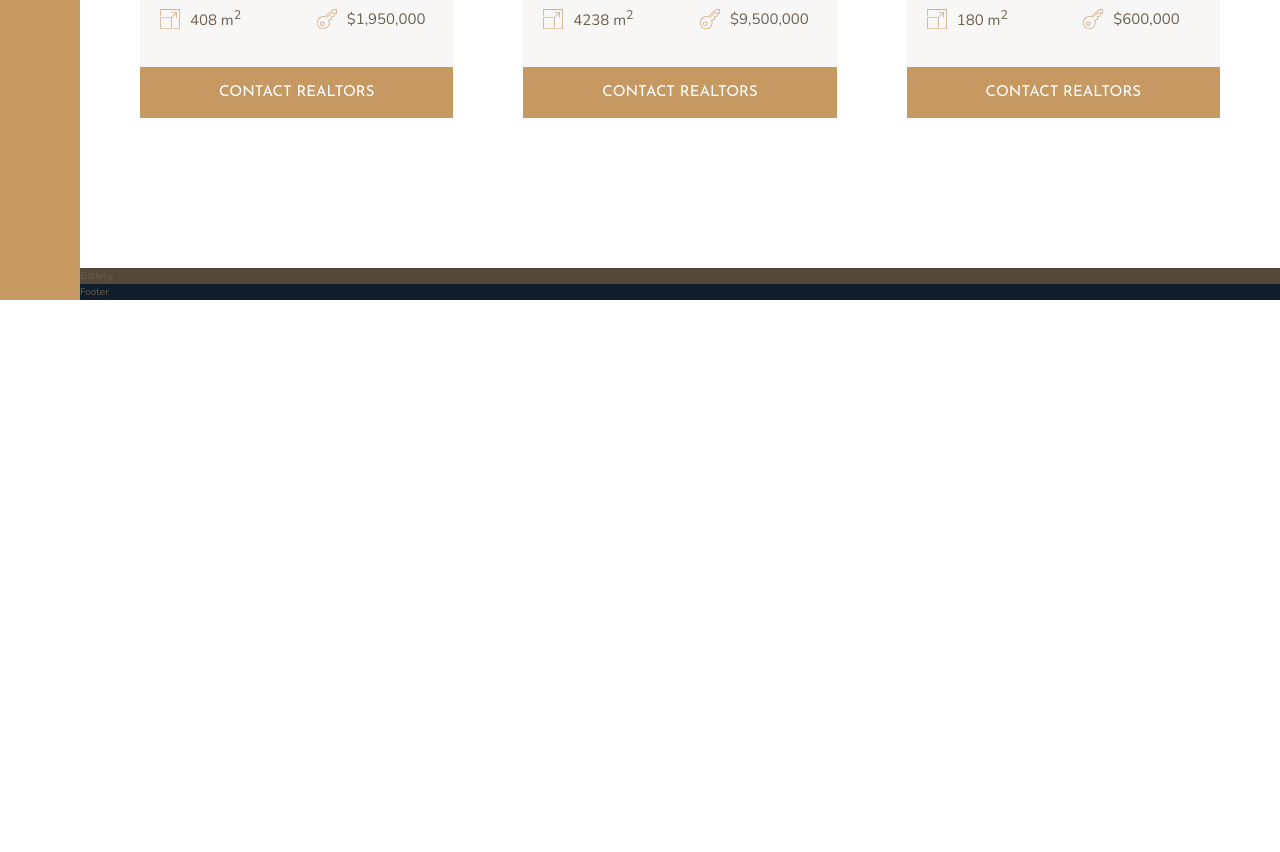
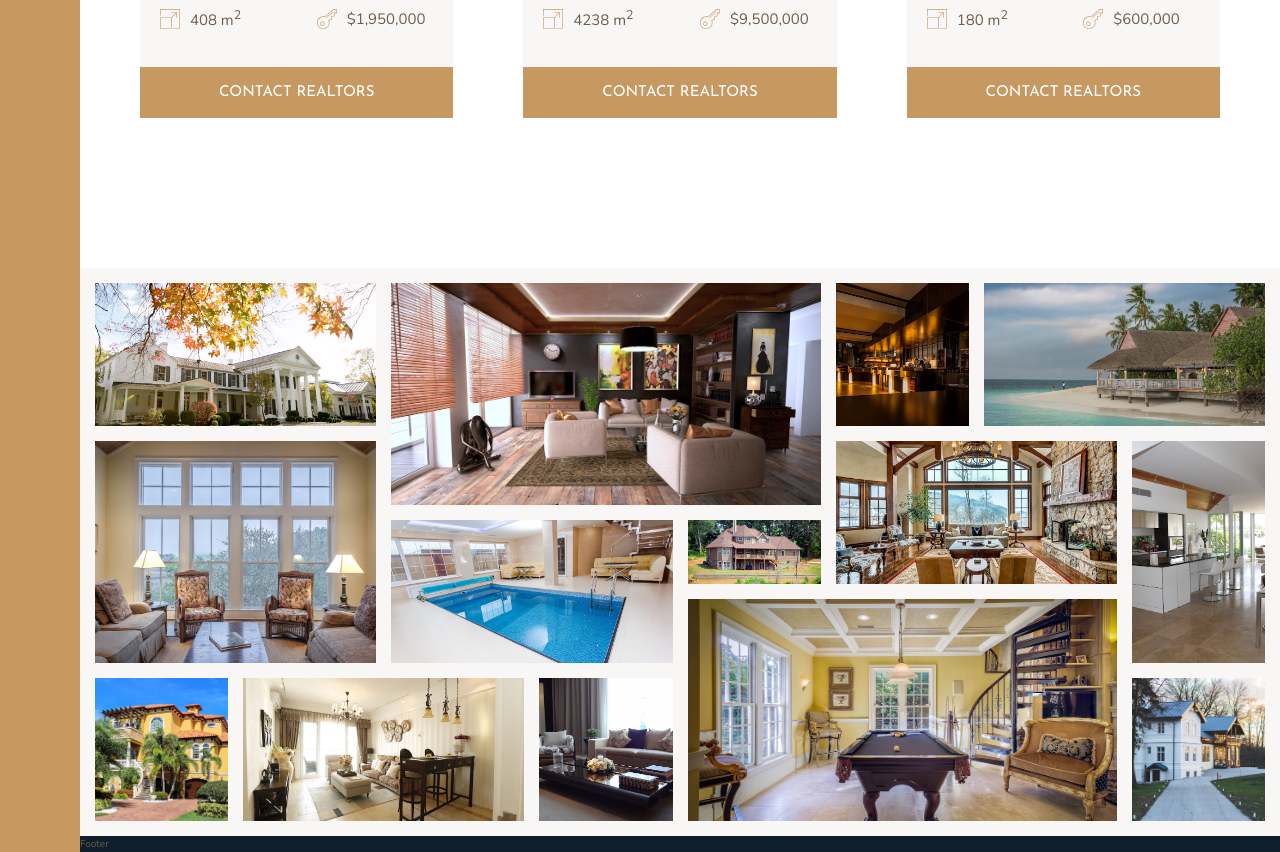
Before and after one commit to randeepkaur18/css-sass-grid, a website: page index.html in a window 1280 px wide. Shown: the part 2804-3656 px from the top of the page. Before the commit the page ends 3104 px from the top, so only its background shows below. Drawn offline with nearby package versions, Linux system fonts and the light colour scheme; files that its build step writes are made by us from their sources.

Commit message:
gallery section added

```diff
--- a/index.html
+++ b/index.html
@@ -307,7 +307,74 @@
       </div>
     </section>
 
-    <section class="gallery">Gallery</section>
+    <section class="gallery">
+    <!--
+        Emmet code
+        (figure.gallery__item.gallery__item--$>img.gallery__img[src="img/gal-$.jpeg"][alt="Gallery Image $"])*14
+    -->
+      <figure class="gallery__item gallery__item--1">
+        <img src="img/gal-1.jpeg" alt="Gallery Image 1" class="gallery__img" />
+      </figure>
+      <figure class="gallery__item gallery__item--2">
+        <img src="img/gal-2.jpeg" alt="Gallery Image 2" class="gallery__img" />
+      </figure>
+      <figure class="gallery__item gallery__item--3">
+        <img src="img/gal-3.jpeg" alt="Gallery Image 3" class="gallery__img" />
+      </figure>
+      <figure class="gallery__item gallery__item--4">
+        <img src="img/gal-4.jpeg" alt="Gallery Image 4" class="gallery__img" />
+      </figure>
+      <figure class="gallery__item gallery__item--5">
+        <img src="img/gal-5.jpeg" alt="Gallery Image 5" class="gallery__img" />
+      </figure>
+      <figure class="gallery__item gallery__item--6">
+        <img src="img/gal-6.jpeg" alt="Gallery Image 6" class="gallery__img" />
+      </figure>
+      <figure class="gallery__item gallery__item--7">
+        <img src="img/gal-7.jpeg" alt="Gallery Image 7" class="gallery__img" />
+      </figure>
+      <figure class="gallery__item gallery__item--8">
+        <img src="img/gal-8.jpeg" alt="Gallery Image 8" class="gallery__img" />
+      </figure>
+      <figure class="gallery__item gallery__item--9">
+        <img src="img/gal-9.jpeg" alt="Gallery Image 9" class="gallery__img" />
+      </figure>
+      <figure class="gallery__item gallery__item--10">
+        <img
+          src="img/gal-10.jpeg"
+          alt="Gallery Image 10"
+          class="gallery__img"
+        />
+      </figure>
+      <figure class="gallery__item gallery__item--11">
+        <img
+          src="img/gal-11.jpeg"
+          alt="Gallery Image 11"
+          class="gallery__img"
+        />
+      </figure>
+      <figure class="gallery__item gallery__item--12">
+        <img
+          src="img/gal-12.jpeg"
+          alt="Gallery Image 12"
+          class="gallery__img"
+        />
+      </figure>
+      <figure class="gallery__item gallery__item--13">
+        <img
+          src="img/gal-13.jpeg"
+          alt="Gallery Image 13"
+          class="gallery__img"
+        />
+      </figure>
+      <figure class="gallery__item gallery__item--14">
+        <img
+          src="img/gal-14.jpeg"
+          alt="Gallery Image 14"
+          class="gallery__img"
+        />
+      </figure>
+    </section>
 
     <footer class="footer">Footer</footer>
   </body>
--- a/sass/_gallery.scss
+++ b/sass/_gallery.scss
@@ -1,4 +1,89 @@
 .gallery {
-  background-color: $color-grey-dark-1;
+  background-color: $color-grey-light-1;
   grid-column: full-start / full-end;
+
+  display: grid;
+  grid-template-columns: repeat(8, 1fr);
+  grid-template-rows: repeat(7, 5vw);
+  grid-gap: 1.5rem;
+  padding: 1.5rem;
+
+  &__item {
+    &--1 {
+      grid-row: 1 / span 2;
+      grid-column: 1 / span 2;
+    }
+
+    &--2 {
+      grid-row: 1 / span 3;
+      grid-column: 3 / span 3;
+    }
+
+    &--3 {
+      grid-row: 1 / span 2;
+      grid-column: 6 / span 1;
+    }
+
+    &--4 {
+      grid-row: 1 / span 2;
+      grid-column: 7 / span 2;
+    }
+
+    &--5 {
+      grid-row: 3 / span 3;
+      grid-column: 1 / span 2;
+    }
+
+    &--6 {
+      grid-row: 4 / span 2;
+      grid-column: 3 / span 2;
+    }
+
+    &--7 {
+      grid-row: 4 / span 1;
+      grid-column: 5 / span 1;
+    }
+
+    &--8 {
+      grid-row: 3 / span 2;
+      grid-column: 6 / span 2;
+    }
+
+    &--9 {
+      grid-row: 3 / span 3;
+      grid-column: 8 / span 1;
+    }
+
+    &--10 {
+      grid-row: 6 / span 2;
+      grid-column: 1 / span 1;
+    }
+
+    &--11 {
+      grid-row: 6 / span 2;
+      grid-column: 2 / span 2;
+    }
+
+    &--12 {
+      grid-row: 6 / span 2;
+      grid-column: 4 / span 1;
+    }
+
+    &--13 {
+      grid-row: 5 / span 3;
+      grid-column: 5 / span 3;
+    }
+
+    &--14 {
+      grid-row: 6 / span 2;
+      grid-column: 8 / span 1;
+    }
+  }
+
+  &__img {
+    width: 100%;
+    height: 100%;
+    object-fit: cover;
+    display: block;
+  }
 }
```
Also changed, not shown: NOTES.md (+26 -54 lines).
